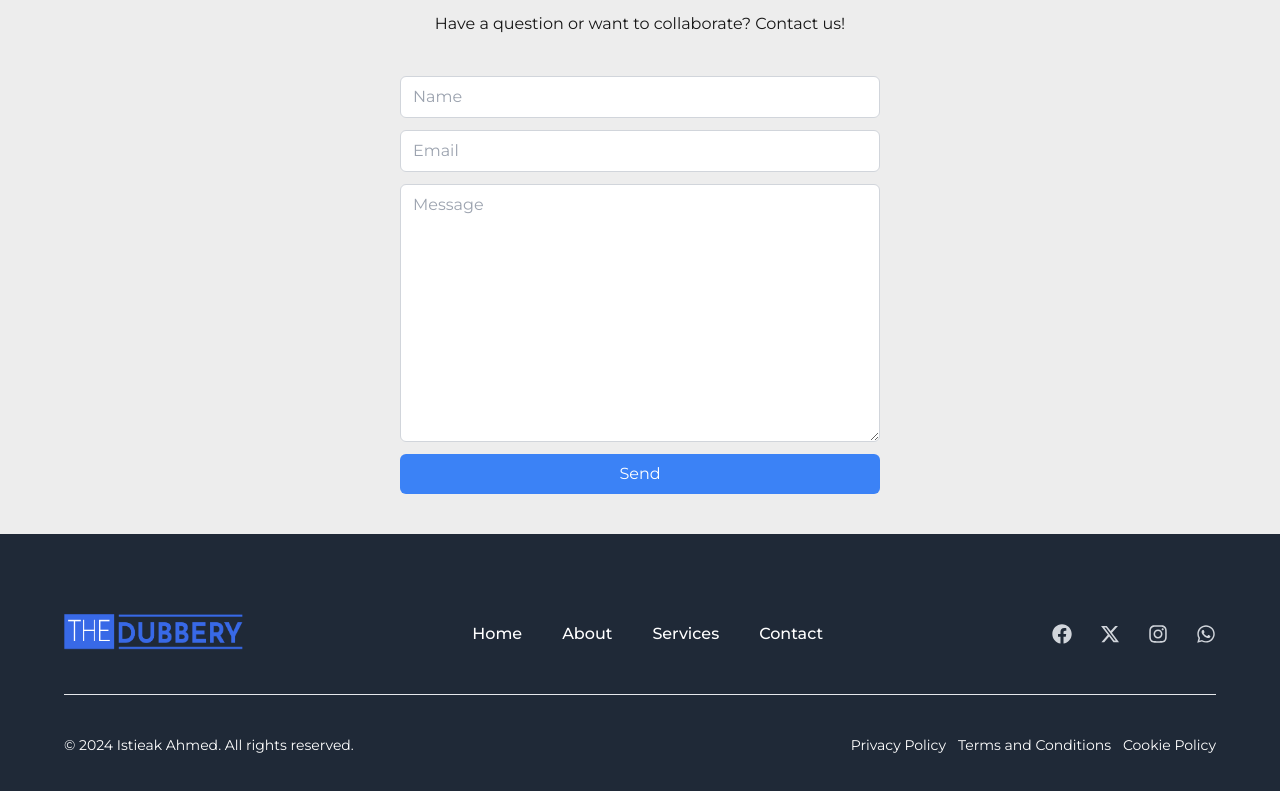
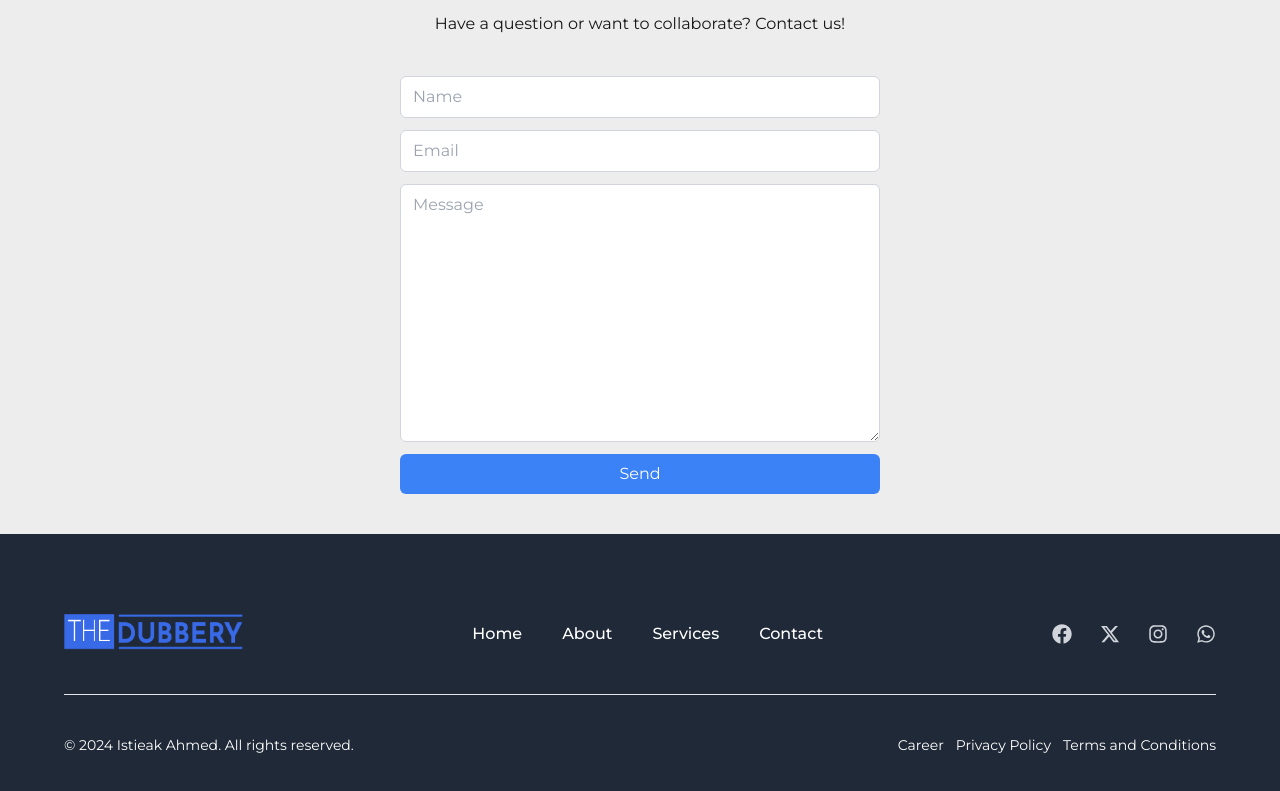
Before and after one commit to istieak-a/the-dubbery_v2, a React (Vite) app: page / in a window 1280 px wide. Shown: the part 4554-5345 px from the top of the page. Built offline with nearby package versions, Linux system fonts and the light colour scheme.

Commit message:
Add career link to footer and update input and textarea styles

```diff
--- a/src/components/Footer/Footer.jsx
+++ b/src/components/Footer/Footer.jsx
@@ -31,16 +31,16 @@ const Footer = () => {
   ];
   const footerLinks = [
     {
+      name: "Career",
+      link: "/career",
+    },
+    {
       name: "Privacy Policy",
       link: "/privacy-policy",
     },
     {
       name: "Terms and Conditions",
       link: "/terms-and-conditions",
-    },
-    {
-      name: "Cookie Policy",
-      link: "/cookie-policy",
     },
   ];
   return (
--- a/src/index.css
+++ b/src/index.css
@@ -13,3 +13,9 @@ body {
   background-color: #ffffff;
   color: #3869e7;
 }
+input{
+  background: white;
+}
+textarea{
+  background: white;
+}
```
